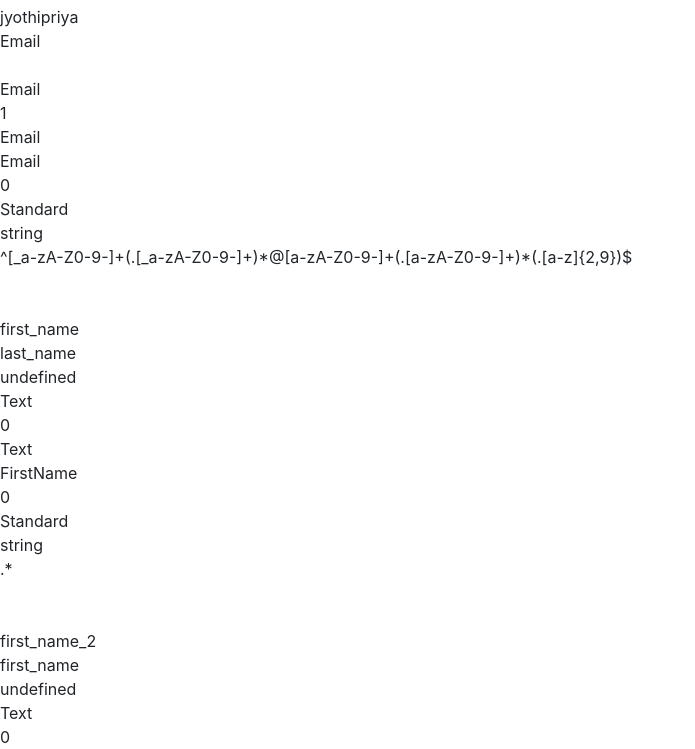
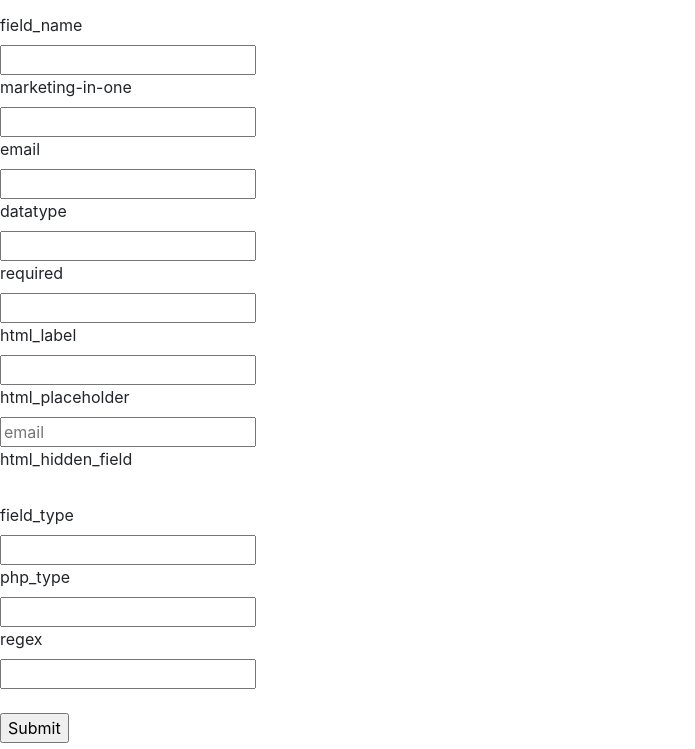
Before and after one commit to jyothiPriyaBhuvanagiri/frontend_project, a plain HTML site: page index.html in a window 1280 px wide. Shown: the part 51-800 px from the top of the page, without its empty margins (0-695 px from the left). Drawn offline with nearby package versions, Linux system fonts and the light colour scheme.

Commit message:
new json file

```diff
--- a/data/file.json
+++ b/data/file.json
@@ -3,8 +3,8 @@
   "contact": {
     "standard": [
       {
-        "field_name": "jyothipriya",
-        "marketing-in-one": "Email",
+        "field_name": "email",
+        "marketing-in-one": "email",
         "email": "",
         "datatype": "Email",
         "required": 1,
--- a/index.html
+++ b/index.html
@@ -15,15 +15,16 @@
     <!-- Optional JavaScript -->
     <!-- jQuery first, then Popper.js, then Bootstrap JS -->
 
-    <script
-            src="https://code.jquery.com/jquery-3.6.0.js"
-            integrity="sha256-H+K7U5CnXl1h5ywQfKtSj8PCmoN9aaq30gDh27Xc0jk="
-            crossorigin="anonymous"></script>
+
     <script src="https://cdnjs.cloudflare.com/ajax/libs/popper.js/1.14.7/umd/popper.min.js"
             integrity="sha384-UO2eT0CpHqdSJQ6hJty5KVphtPhzWj9WO1clHTMGa3JDZwrnQq4sF86dIHNDz0W1"
             crossorigin="anonymous"></script>
     <script src="https://stackpath.bootstrapcdn.com/bootstrap/4.3.1/js/bootstrap.min.js"
             integrity="sha384-JjSmVgyd0p3pXB1rRibZUAYoIIy6OrQ6VrjIEaFf/nJGzIxFDsf4x0xIM+B07jRM"
+            crossorigin="anonymous"></script>
+    <script
+            src="https://code.jquery.com/jquery-3.6.0.js"
+            integrity="sha256-H+K7U5CnXl1h5ywQfKtSj8PCmoN9aaq30gDh27Xc0jk="
             crossorigin="anonymous"></script>
     <script type="text/javascript" src="script/form.js"></script>
 
@@ -32,7 +33,29 @@
 <body>
 <h1>Hello there</h1>
 <p id="formFile"></p>
-
+<label for="field_name">field_name</label><br>
+<input type="text" id="field_name" name=""><br>
+<label for="marketing-in-one">marketing-in-one</label><br>
+<input type="text" id="marketing-in-one"><br>
+<label for="email">email</label><br>
+<input type="email" id="email"><br>
+<label for="datatype">datatype</label><br>
+<input type="text" id="datatype"><br>
+<label for="required">required</label><br>
+<input type="text" id="required" required><br>
+<label for="html_label">html_label</label><br>
+<input type="text" id="html_label"><br>
+<label for="html_placeholder">html_placeholder</label><br>
+<input type="text" id="html_placeholder" placeholder="email"><br>
+<label >html_hidden_field</label><br>
+<input type="hidden"><br>
+<label for="field_type" >field_type</label><br>
+<input type="text" id="field_type"><br>
+<label for="php_type">php_type</label><br>
+<input type="text" id="php_type" ><br>
+<label for="regex">regex</label><br>
+<input type="number" id="regex" value=""><br><br>
+<input type="submit">
 </form>
 </body>
 </html>
--- a/script/form.js
+++ b/script/form.js
@@ -35,21 +35,9 @@ function showDataForTask(fileData) {
                     //showDataForTask(response);
                     let dataFile =response;
 
-                    for (let formValues of dataFile.contact.standard ) {
-                        document.getElementById("formFile").innerHTML += formValues["field_name"] + "</br>"
-                        document.getElementById("formFile").innerHTML += formValues["marketing-in-one"] + "</br>"
-                        document.getElementById("formFile").innerHTML += formValues["email"] + "</br>"
-                        document.getElementById("formFile").innerHTML += formValues["datatype"] + "</br>"
-                        document.getElementById("formFile").innerHTML += formValues["required"] + "</br>"
-                        document.getElementById("formFile").innerHTML += formValues["html_label"] + "</br>"
-                        document.getElementById("formFile").innerHTML += formValues["html_placeholder"] + "</br>"
-                        document.getElementById("formFile").innerHTML += formValues["html_hidden_field"] + "</br>"
-                        document.getElementById("formFile").innerHTML += formValues["field_type"] + "</br>"
-                        document.getElementById("formFile").innerHTML += formValues["php_type"] + "</br>"
-                        document.getElementById("formFile").innerHTML += formValues["regex"] + "</br>"
-                        document.getElementById("formFile").innerHTML += "</br></br>"
-
-
+                    for (let formParameters of dataFile.contact.standard) {
+                       // document.getElementById("formFile").innerHTML += formParameters["field_name"] + "</br>"
+                        //document.getElementById("formFile").innerHTML += `<input type="${formParameters}"> </br></br>`;
                     }
                 }
             });
```
